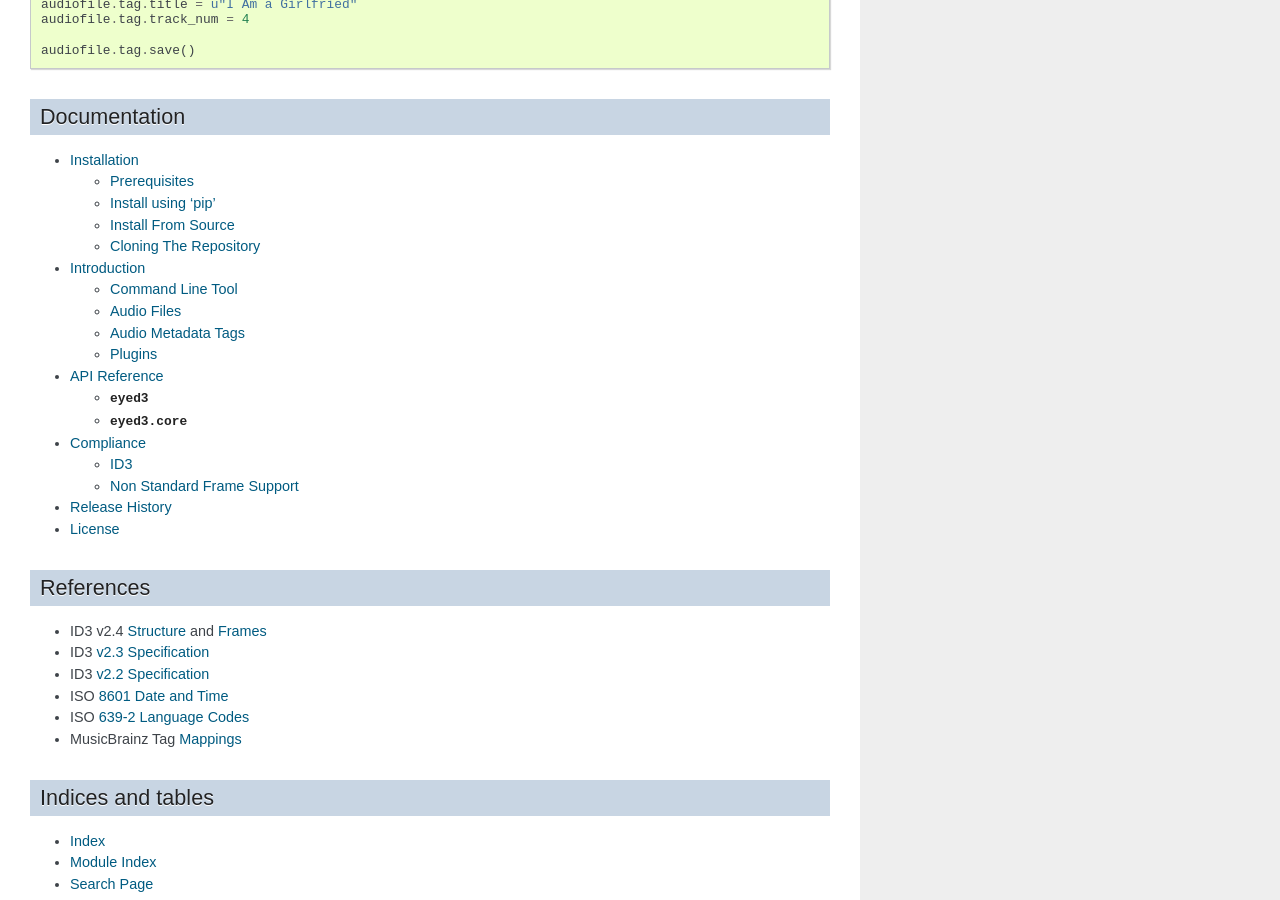
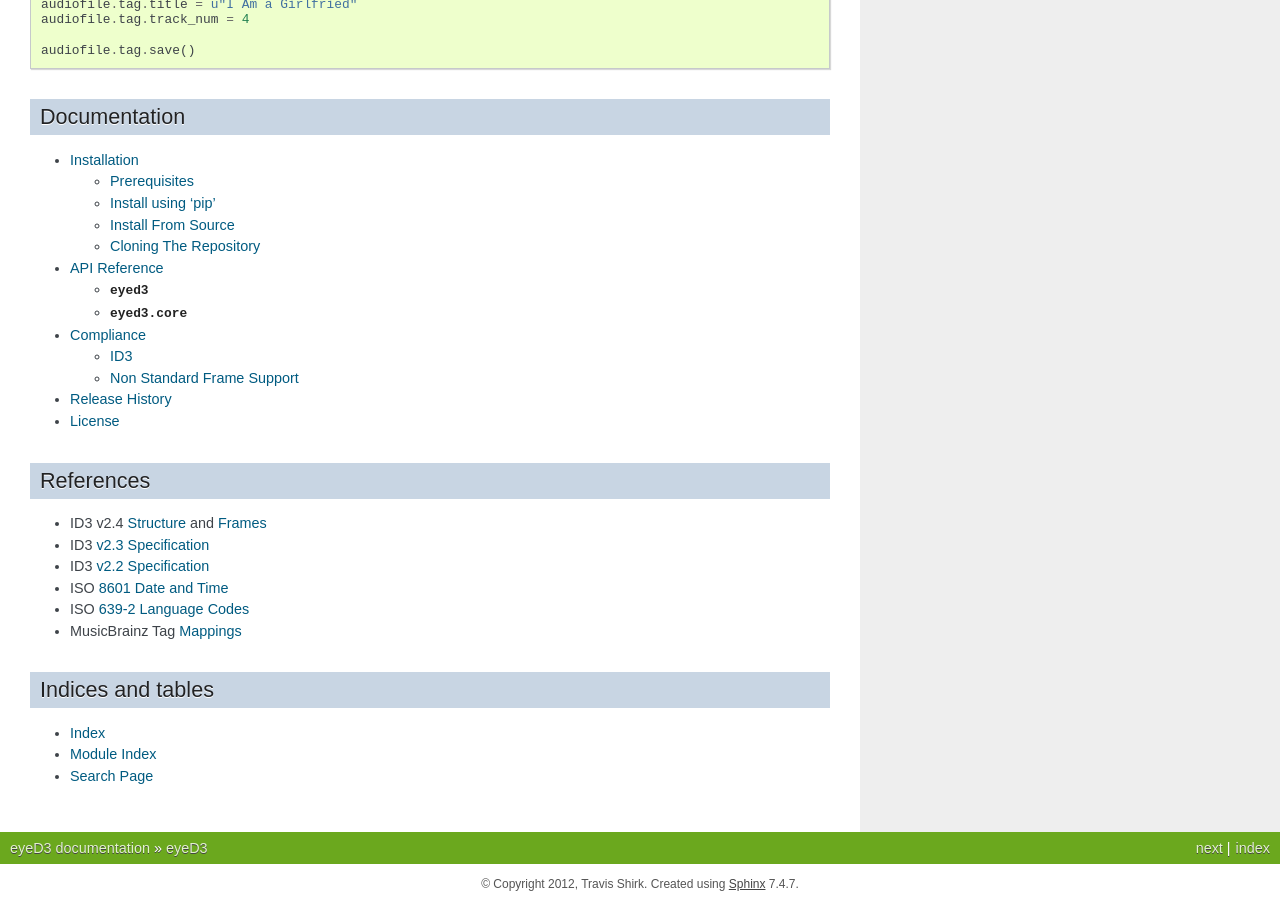
Before and after one commit to nicfit/eyeD3, a Sphinx documentation site: the page built from doc/index.rst, in a window 1280 px wide and 900 px high, scrolled down 1092 px. Built offline with Sphinx 7.4.7, drawn with Linux system fonts in a browser that asks for light colours; the version number could not be read and is left out.

Commit message:
rethinking docs

```diff
--- a/doc/index.rst
+++ b/doc/index.rst
@@ -48,7 +48,6 @@ Documentation
    :maxdepth: 2
 
    install
-   intro
    api
    compliance
    changelog
--- a/doc/intro.rst
+++ /dev/null
@@ -1,20 +0,0 @@
-
-Introduction
-------------
-TODO
-
-Command Line Tool
-~~~~~~~~~~~~~~~~~
-TODO
-
-Audio Files
-~~~~~~~~~~~
-TODO
-
-Audio Metadata Tags
-~~~~~~~~~~~~~~~~~~~
-TODO
-
-Plugins
-~~~~~~~
-TODO
```
Also changed, not shown: doc/cli.rst (added, +14 -0 lines).
